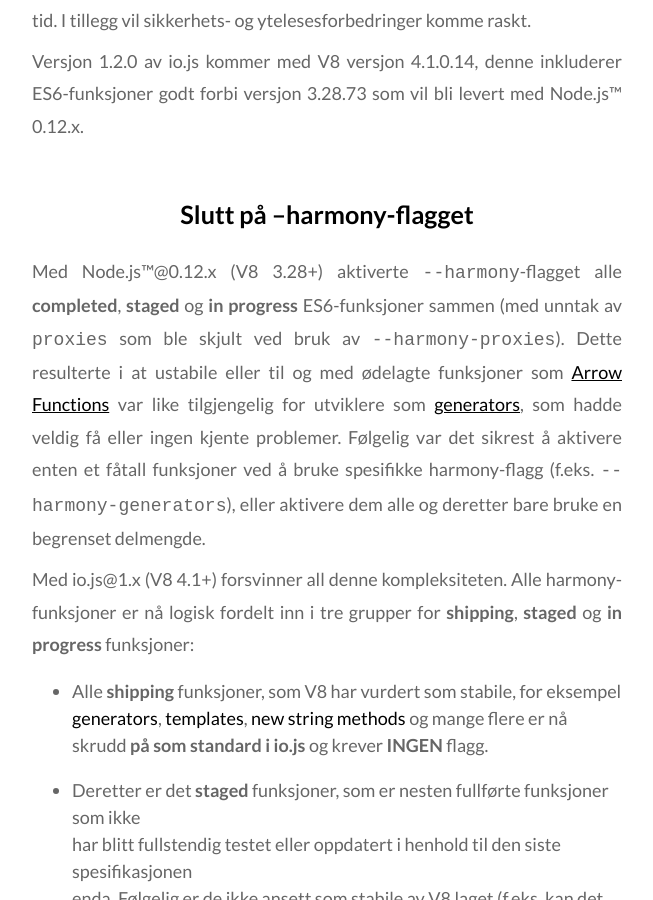
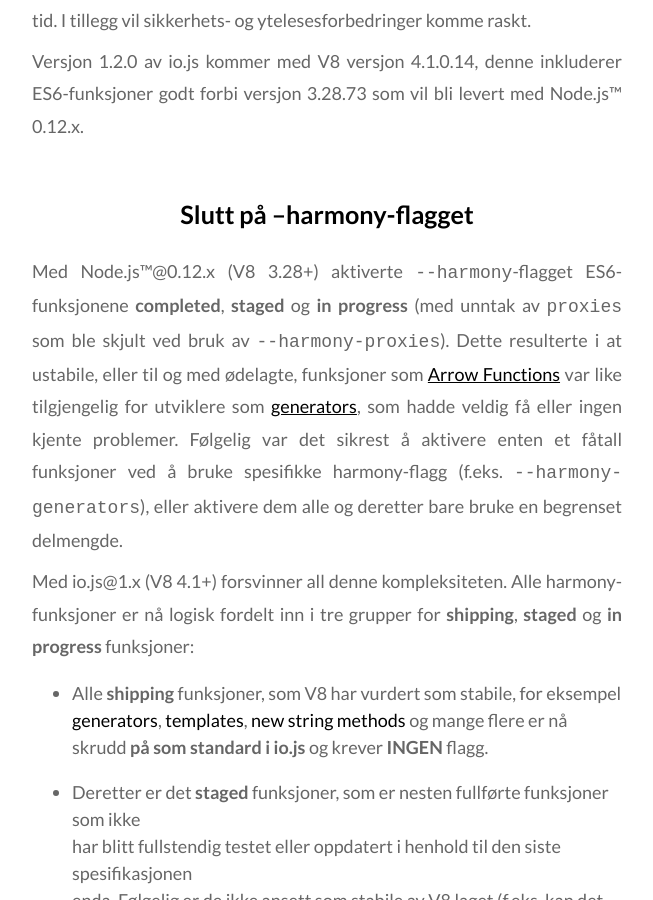
Before and after one commit to nodejs/nodejs-no, a Jekyll site: the page built from es6.md, in a window 1280 px wide and 900 px high, scrolled down 314 px. Shown: the whole window, without its empty margins (313-966 px from the left). Built offline with Jekyll 4.4.1, drawn with Linux system fonts in a browser that asks for light colours; Markdown is read by kramdown in place of the engine named in the settings.

Commit message:
Remove newline

```diff
--- a/es6.md
+++ b/es6.md
@@ -18,11 +18,10 @@
 
 ## Slutt på --harmony-flagget
 
-Med Node.js™@0.12.x (V8 3.28+) aktiverte  `--harmony`-flagget alle
-**completed**, **staged** og **in progress** ES6-funksjoner sammen
-(med unntak av `proxies` som
-ble skjult ved bruk av `--harmony-proxies`). Dette resulterte i at ustabile eller
-til og med ødelagte funksjoner som
+Med Node.js™@0.12.x (V8 3.28+) aktiverte  `--harmony`-flagget ES6-funksjonene
+**completed**, **staged** og **in progress** (med unntak av `proxies` som
+ble skjult ved bruk av `--harmony-proxies`). Dette resulterte i at ustabile, eller
+til og med ødelagte, funksjoner som
 [Arrow Functions](https://developer.mozilla.org/en-US/docs/Web/JavaScript/Reference/Functions/Arrow_functions)
 var like tilgjengelig for utviklere som
 [generators](https://developer.mozilla.org/en-US/docs/Web/JavaScript/Reference/Statements/function*),
```
